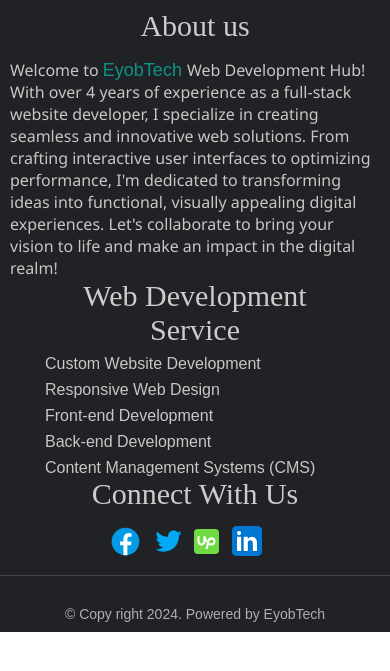
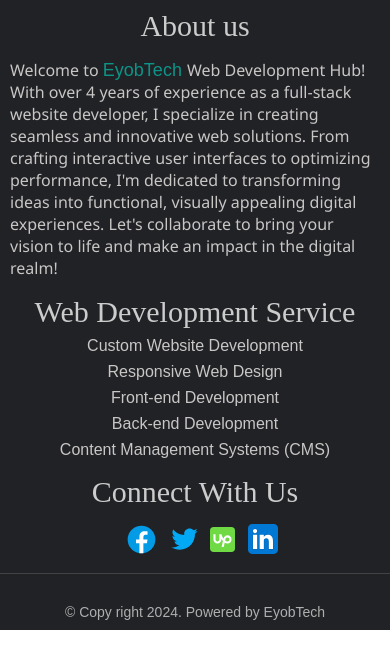
Before and after one commit to EyobAbdella/blog, a Django app: page /blogs/ in a window 390 px wide. Shown: the part 136-807 px from the top of the page. Run offline with Django 5.2, Linux system fonts and the light colour scheme; data that the repository does not hold is empty.

Commit message:
Improve responsiveness

```diff
--- a/static/style.css
+++ b/static/style.css
@@ -1,3 +1,4 @@
+/* Global Styles */
 @import url("https://fonts.googleapis.com/css2?family=Roboto&display=swap");
 
 * {
@@ -8,7 +9,6 @@
 }
 
 /* Article CSS */
-
 .container {
   display: flex;
   justify-content: center;
@@ -26,8 +26,7 @@
   height: 420px;
   max-width: 280px;
   border-radius: 10px;
-  transition: box-shadow 0.3s ease;
-  transition: transform 0.5s ease;
+  transition: box-shadow 0.3s ease, transform 0.5s ease;
   box-shadow: rgba(0, 0, 0, 0.02) 0px 1px 3px 0px,
     rgba(27, 31, 35, 0.15) 0px 0px 0px 1px;
 }
@@ -77,13 +76,13 @@
 @media only screen and (max-width: 600px) {
   .card-header img {
     border-radius: 0;
+    border-radius: 10px;
   }
 }
 
 .user {
   display: flex;
   height: 50px;
-  /* border: 1px solid black; */
   align-items: center;
   gap: 8px;
   padding: 0 4px;
@@ -95,8 +94,7 @@
   border-radius: 50%;
 }
 
-/* navbar CSS */
-
+/* Navbar CSS */
 nav {
   color: #ccc;
   display: flex;
@@ -125,8 +123,7 @@
   object-fit: contain;
 }
 
-/* auth page */
-
+/* Auth Page */
 .auth-container {
   display: flex;
   justify-content: center;
@@ -141,6 +138,7 @@
 .auth-login {
   height: 80vh;
 }
+
 .auth-signup {
   height: 100vh;
   padding-bottom: 2rem;
@@ -161,6 +159,7 @@
 label {
   font-size: 11pt;
 }
+
 #forgot-pass {
   color: #2dbd6e;
   font-family: "Raleway", sans-serif;
@@ -168,6 +167,7 @@
   margin-top: 3px;
   text-align: right;
 }
+
 #auth-card {
   border-radius: 8px;
   max-height: 600px;
@@ -186,6 +186,7 @@
 #card-content {
   padding: 12px 44px;
 }
+
 #card-title {
   font-family: "Raleway Thin", sans-serif;
   letter-spacing: 4px;
@@ -193,6 +194,7 @@
   padding-top: 13px;
   text-align: center;
 }
+
 #signup {
   color: #2dbd6e;
   font-family: "Raleway", sans-serif;
@@ -200,6 +202,7 @@
   margin-top: 16px;
   text-align: center;
 }
+
 #submit-btn {
   background: -webkit-linear-gradient(right, #a6f77b, #2dbd6e);
   border: none;
@@ -214,25 +217,30 @@
   transition: 0.25s;
   width: 153px;
 }
+
 #submit-btn:hover {
   box-shadow: 0px 1px 18px #24c64f;
 }
+
 .form {
   display: flex;
   align-items: left;
   flex-direction: column;
 }
+
 .form-border {
   background: -webkit-linear-gradient(right, #a6f77b, #2ec06f);
   height: 1px;
   width: 100%;
 }
+
 .form-content {
   /* background: #fbfbfb; */
   border: none;
   outline: none;
   padding-top: 10px;
 }
+
 .underline-title {
   background: -webkit-linear-gradient(right, #a6f77b, #2ec06f);
   height: 2px;
@@ -268,6 +276,7 @@
 .detail-content {
   padding: 10px 100px;
 }
+
 .detail-header {
   color: #ccc;
   padding: 20px 100px 100px 100px;
@@ -313,7 +322,6 @@
 }
 
 /* Footer */
-
 footer {
   margin-top: 2rem;
   min-height: 300px;
@@ -330,7 +338,6 @@
 @media only screen and (max-width: 768px) {
   footer {
     padding: 10px;
-    justify-content: center;
   }
 }
 
@@ -346,8 +353,15 @@
   text-align: center;
 }
 
+@media only screen and (max-width: 700px) {
+  .service {
+    width: 100%;
+    margin-top: 1rem;
+  }
+}
+
 .service ul li {
-  text-align: start;
+  text-align: center;
   list-style: none;
   margin-top: 8px;
 }
@@ -382,4 +396,15 @@
   gap: 8px;
   padding-left: 1rem;
   margin-top: 10px;
+  justify-content: center;
 }
+
+.contact {
+  margin-top: 1rem;
+}
+
+@media only screen and (max-width: 768px) {
+  .contact {
+    width: 100%;
+  }
+}
--- a/templates/footer.html
+++ b/templates/footer.html
@@ -22,7 +22,7 @@
       <li>Content Management Systems (CMS)</li>
     </ul>
   </div>
-  <div>
+  <div class="contact">
     <p>Connect With Us</p>
     <div class="connect-icons">
       <a href="https://www.facebook.com/eyob.tashome.3" title="Facebook">
```
Also changed, not shown: 1 other file.
